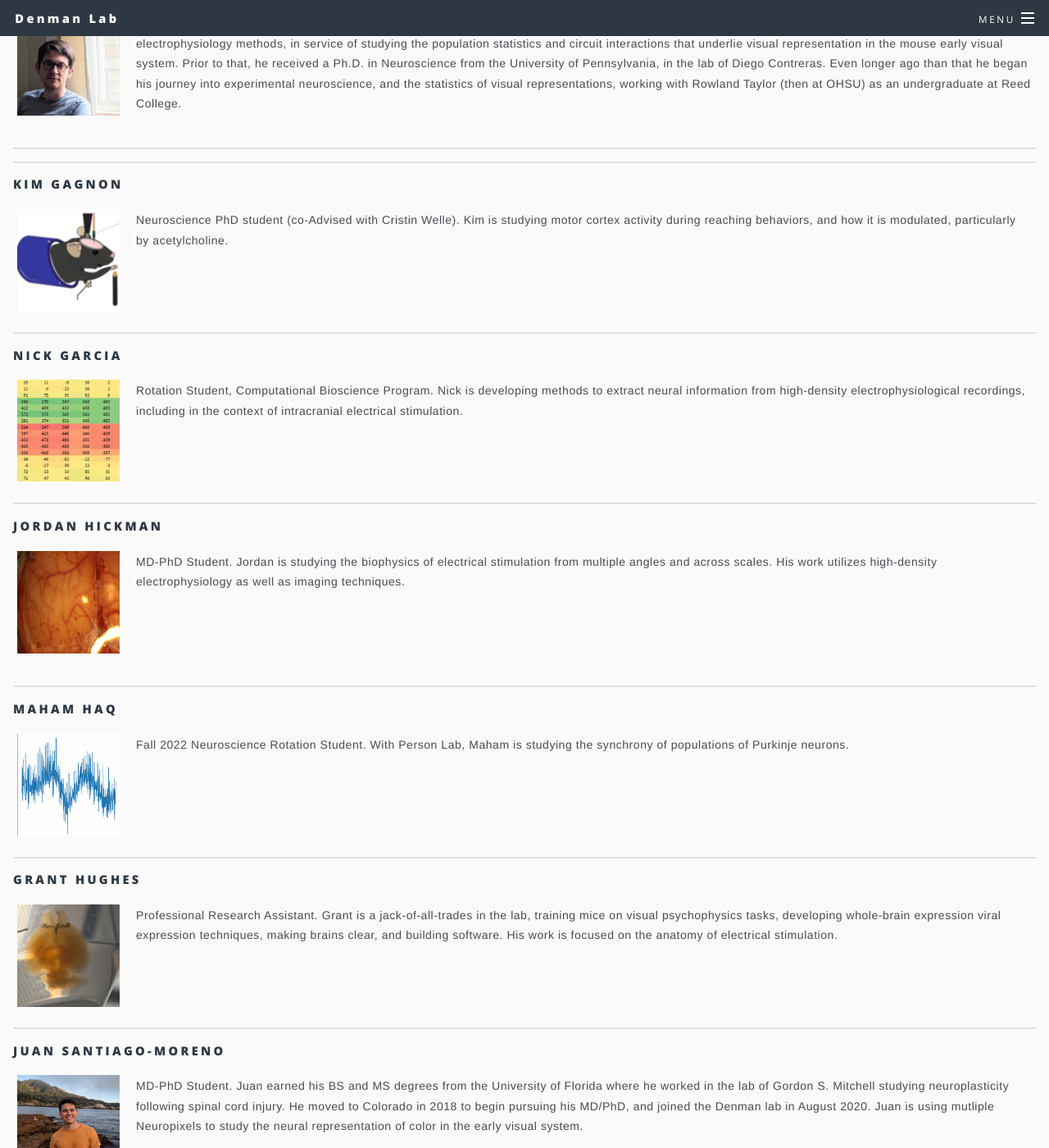
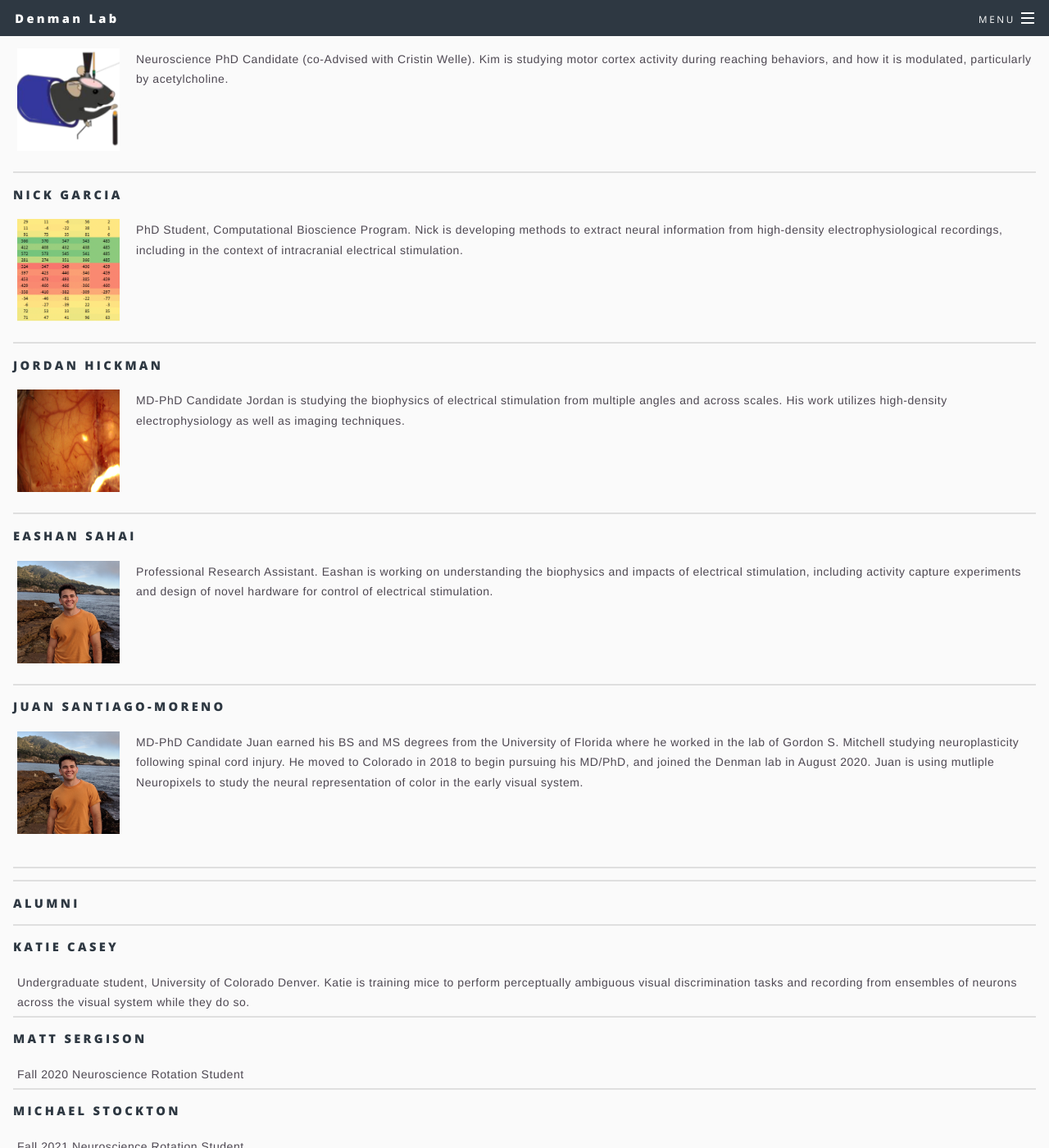
Before and after one commit to denmanlab/denmanlab.github.io, a Jekyll site: the page built from _pages/people.html, in a window 1280 px wide and 1400 px high, scrolled down 749 px. Shown: the whole window at 82% size. Built offline with Jekyll 4.4.1, drawn with Linux system fonts in a browser that asks for light colours; some of the changed text lies outside the part shown.

Commit message:
Update people.html

```diff
--- a/_pages/people.html
+++ b/_pages/people.html
@@ -8,10 +8,6 @@ image: cu001.jpeg
 background-image: cu001.jpeg
 ---
 <hr style="margin:0 0 1em 0;" />
-<h4>We're Hiring</h4>
-<a href="mailto:daniel.denman@cuanschutz.edu">Contact us! </a>
-<p>The Denman Lab at the University of Colorado School of Medicine is seeking to hire one or more  post-doctoral researchers interested in using cutting edge neurophysiology techniques to study the neural coding of information within and across multiple brain areas. Funded projects include both high-density electrophysiology and neuromodulation with intracranial electrical stimulation. </p>
-<br>
 <p>The Denman Lab is located on the Anschutz Medical Campus in Aurora Colorado and the Denver Metropolitan area and offers proximity the Front Range and easy access to the Rockies. The Denman lab is committed to growing diversity in science and creating an inclusive and supportive working environment. </p>
 <hr style="margin:1em 0 1em 0;" />
 
@@ -27,14 +23,13 @@ background-image: cu001.jpeg
 <hr style="margin:1em 0 1em 0;" />
 
 
-
 <hr style="margin:0 0 1em 0;" />
 <h4>Kim Gagnon</h4>
 <div class=image_wrapper>
     <img id="img" src="/images/kim.png"
     width="125" height="125" class="bio_img_l"/>
     <p2>
-        Neuroscience PhD student (co-Advised with Cristin Welle). Kim is studying motor cortex activity during reaching behaviors, and how it is modulated, particularly by acetylcholine.
+        Neuroscience PhD Candidate (co-Advised with Cristin Welle). Kim is studying motor cortex activity during reaching behaviors, and how it is modulated, particularly by acetylcholine.
     </p2>
 </div>
 
@@ -44,7 +39,7 @@ background-image: cu001.jpeg
     <img id="img" src="/images/nick.png"
     width="125" height="125" class="bio_img_l"/>
     <p2>
-    Rotation Student, Computational Bioscience Program. Nick is developing methods to extract neural information from high-density electrophysiological recordings, including in the context of intracranial electrical stimulation.
+    PhD Student, Computational Bioscience Program. Nick is developing methods to extract neural information from high-density electrophysiological recordings, including in the context of intracranial electrical stimulation.
     </p2>
 </div>
 
@@ -55,30 +50,19 @@ background-image: cu001.jpeg
     <img id="img" src="/images/image0035.jpg"
     width="125" height="125" class="bio_img_l"/>
     <p2>
-        MD-PhD Student. Jordan is studying the biophysics of electrical stimulation from multiple angles and across scales. His work utilizes high-density electrophysiology as well as imaging techniques.
-    </p2>
-</div>
-
-<hr style="margin:1em 0 1em 0;" />
-<h4>Maham Haq</h4>
-<div class=image_wrapper>
-    <img id="img" src="/images/PC_ccg.png"
-    width="125" height="125" class="bio_img_l"/>
-    <p2>
-    Fall 2022 Neuroscience Rotation Student. With Person Lab, Maham is studying the synchrony of populations of Purkinje neurons.
+        MD-PhD Candidate Jordan is studying the biophysics of electrical stimulation from multiple angles and across scales. His work utilizes high-density electrophysiology as well as imaging techniques.
     </p2>
 </div>
 
 <hr style="margin:0 0 1em 0;" />
-<h4>Grant Hughes</h4>
+<h4>Eashan Sahai</h4>
 <div class=image_wrapper>
-    <img id="img" src="/images/grant.png"
+    <img id="img" src="/images/juan.jpg"
     width="125" height="125" class="bio_img_l"/>
     <p2>
-    Professional Research Assistant. Grant is a jack-of-all-trades in the lab, training mice on visual psychophysics tasks, developing whole-brain expression viral expression techniques, making brains clear, and building software. His work is focused on the anatomy of electrical stimulation.
+        Professional Research Assistant. Eashan is working on understanding the biophysics and impacts of electrical stimulation, including activity capture experiments and design of novel hardware for control of electrical stimulation.
     </p2>
 </div>
-
 
 <hr style="margin:0 0 1em 0;" />
 <h4>Juan Santiago-Moreno</h4>
@@ -86,7 +70,7 @@ background-image: cu001.jpeg
     <img id="img" src="/images/juan.jpg"
     width="125" height="125" class="bio_img_l"/>
     <p2>
-    MD-PhD Student.  Juan earned his BS and MS degrees from the University of Florida where he worked in the lab of Gordon S. Mitchell studying neuroplasticity following spinal cord injury. He moved to Colorado in 2018 to begin pursuing his MD/PhD, and joined the Denman lab in August 2020.
+    MD-PhD Candidate  Juan earned his BS and MS degrees from the University of Florida where he worked in the lab of Gordon S. Mitchell studying neuroplasticity following spinal cord injury. He moved to Colorado in 2018 to begin pursuing his MD/PhD, and joined the Denman lab in August 2020.
 Juan is using mutliple Neuropixels to study the neural representation of color in the early visual system.
     </p2>
 </div>
@@ -126,7 +110,7 @@ Juan is using mutliple Neuropixels to study the neural representation of color i
 <h4>Beth Stubblefield</h4>
 <div class=image_wrapper>
     <p2>
-    Research Associate. Beth is training mice to perform a visual task and recording from ensembles of neurons across the visual system.
+    Research Associate. Currently a Lecturing Professor at University of Colorado Boulder.
     </p2>
 </div>
 
@@ -134,10 +118,29 @@ Juan is using mutliple Neuropixels to study the neural representation of color i
 <h4>Anne Claire Tangen</h4>
 <div class=image_wrapper>
     <p2>
-    2022 BRAiN Summer Student. Anne Claire is an undergraduate at Colorado State University intersted in the mechanisms of cognition and behavior.
+    2022 BRAiN Summer Student. Anne Claire is an undergraduate at Colorado State University intersted in the mechanisms of cognition and behavior. Currently a post-bac at NIH.
+    </p2>
+</div>
+
+<hr style="margin:0 0 1em 0;" />
+<h4>Grant Hughes</h4>
+<div class=image_wrapper>
+    <img id="img" src="/images/grant.png"
+    width="125" height="125" class="bio_img_l"/>
+    <p2>
+    Professional Research Assistant. Grant was a jack-of-all-trades in the lab. Currently a PhD student at the University of Colorado.
     </p2>
 </div>
 
 <hr style="margin:1em 0 1em 0;" />
+<h4>Maham Haq</h4>
+<div class=image_wrapper>
+    <img id="img" src="/images/PC_ccg.png"
+    width="125" height="125" class="bio_img_l"/>
+    <p2>
+    Fall 2022 Neuroscience Rotation Student, with Person Lab, Maham is studying the synchrony of populations of Purkinje neurons.
+    </p2>
+</div>
+<hr style="margin:1em 0 1em 0;" />
 
 <hr style="margin:1em 0 1em 0;" />
```
